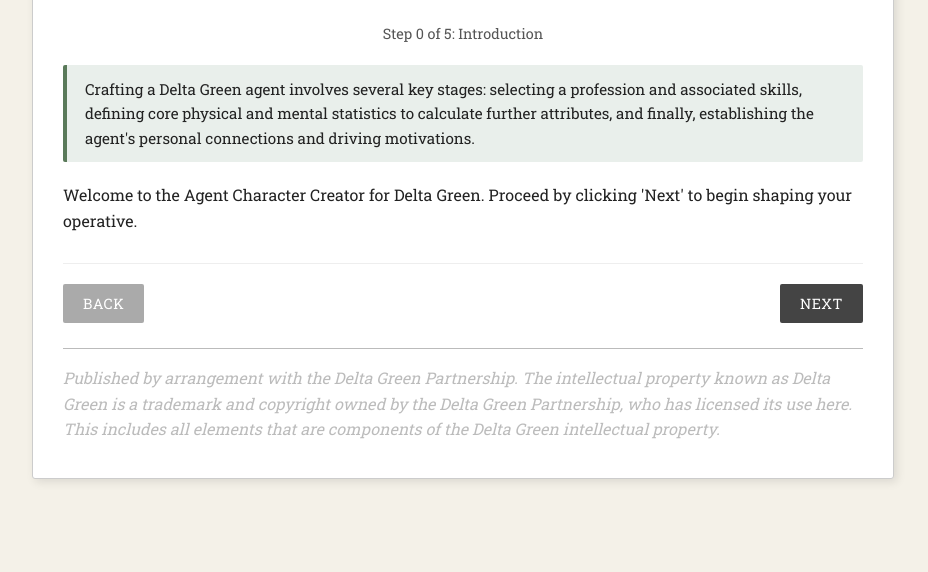
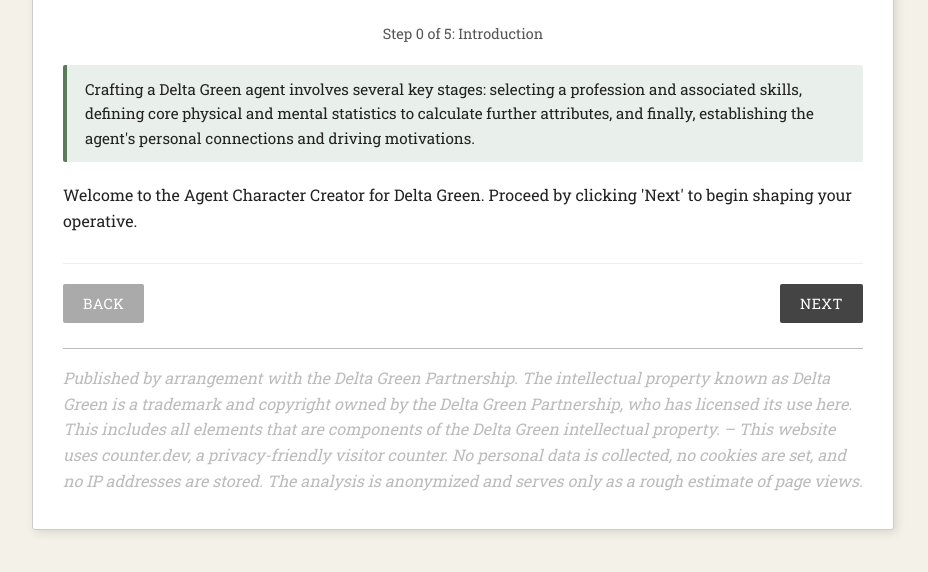
Before and after one commit to greenagentcreator/charactercreator, a plain HTML site: page index.html in a window 1280 px wide. Shown: the part 102-674 px from the top of the page, without its empty margins (177-1105 px from the left). Drawn offline with Linux system fonts and the light colour scheme; files whose address does not match are found by name.

Commit message:
Update index.html

```diff
--- a/index.html
+++ b/index.html
@@ -739,7 +739,7 @@
              en: {
                 "page_title": "Delta Green Agent Creator | Fan Project",
                 "app_header": "Delta Green Agent Creation",
-                "footer_text": "Published by arrangement with the Delta Green Partnership. The intellectual property known as Delta Green is a trademark and copyright owned by the Delta Green Partnership, who has licensed its use here. This includes all elements that are components of the Delta Green intellectual property.", // Slight change
+                "footer_text": "Published by arrangement with the Delta Green Partnership. The intellectual property known as Delta Green is a trademark and copyright owned by the Delta Green Partnership, who has licensed its use here. This includes all elements that are components of the Delta Green intellectual property. – This website uses counter.dev, a privacy-friendly visitor counter. No personal data is collected, no cookies are set, and no IP addresses are stored. The analysis is anonymized and serves only as a rough estimate of page views.", // Slight change
                 "btn_back_text": "Back",
                 "btn_next_text": "Next",
                 "btn_finish_text": "View Summary",
@@ -972,7 +972,7 @@
             de: {
                 "page_title": "Delta Green Agenten-Ersteller | Fan Projekt",
                 "app_header": "Delta Green Agenten Ersteller",
-                "footer_text": "Published by arrangement with the Delta Green Partnership. The intellectual property known as Delta Green is a trademark and copyright owned by the Delta Green Partnership, who has licensed its use here. This includes all elements that are components of the Delta Green intellectual property.",
+                "footer_text": "Published by arrangement with the Delta Green Partnership. The intellectual property known as Delta Green is a trademark and copyright owned by the Delta Green Partnership, who has licensed its use here. This includes all elements that are components of the Delta Green intellectual property. – This website uses counter.dev, a privacy-friendly visitor counter. No personal data is collected, no cookies are set, and no IP addresses are stored. The analysis is anonymized and serves only as a rough estimate of page views.",
                 "btn_back_text": "Zurück",
                 "btn_next_text": "Weiter",
                 "btn_finish_text": "Zusammenfassung ansehen",
```
